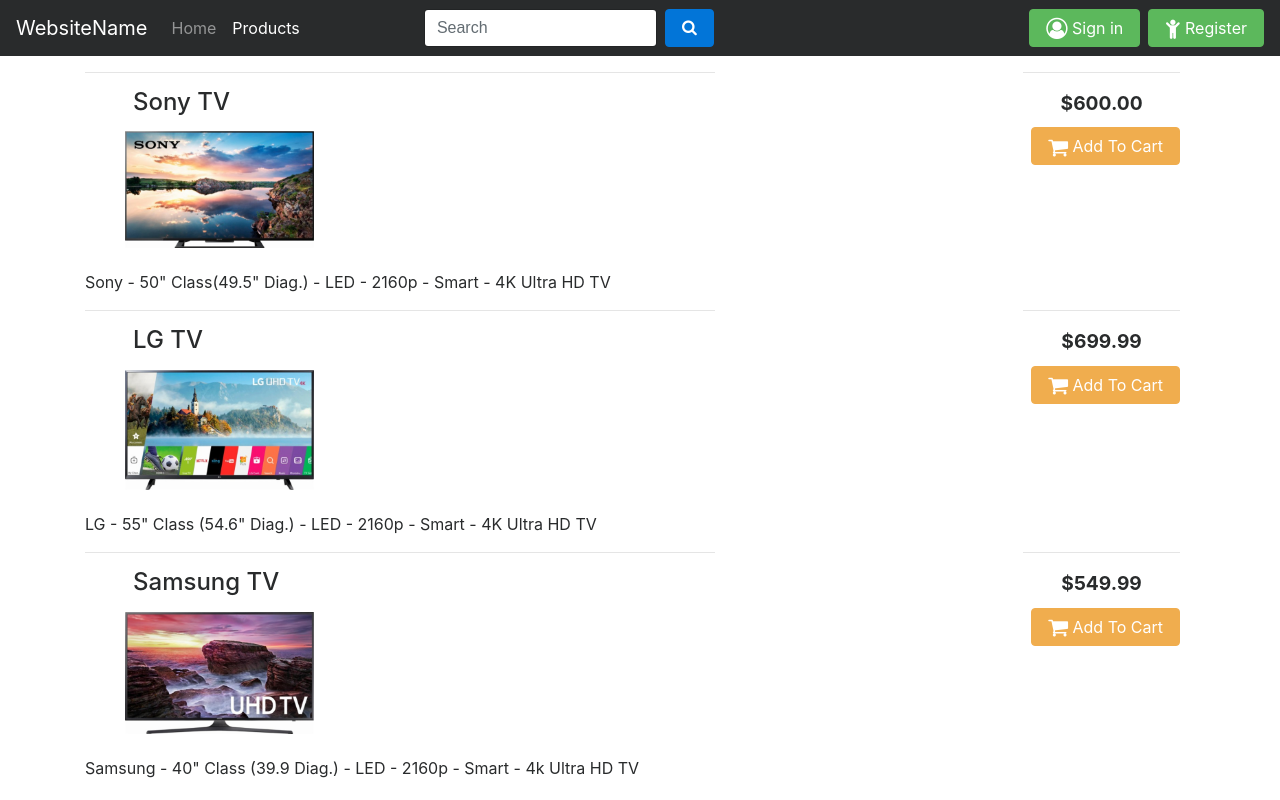
After one commit to Xwaffle1/CS3500Final, a PHP site: page /TVs.php in a window 1280 px wide. The commit adds this page. Run offline with PHP 8.4, Linux system fonts and the light colour scheme; some libraries are stand-ins or nearby versions.

Commit message:
Added TV page

```diff
--- /dev/null
+++ b/TVs.php
@@ -0,0 +1,90 @@
+<!DOCTYPE html>
+<html>
+<head lang="en">
+    <meta charset="utf-8">
+    <title>CS3500 Final</title>
+    <link href="assets/bootstrap/css/bootstrap.min.css" rel="stylesheet">
+    <link rel="stylesheet" href="assets/css/reset.css"/>
+    <link rel="stylesheet" href="assets/css/main.css"/>
+
+
+    <!-- jQuery (necessary for Bootstrap's JavaScript plugins) -->
+    <script src="https://ajax.googleapis.com/ajax/libs/jquery/1.12.4/jquery.min.js"></script>
+    <!-- Include all compiled plugins (below), or include individual files as needed -->
+    <script src="https://cdnjs.cloudflare.com/ajax/libs/tether/1.4.0/js/tether.min.js"></script>
+
+    <script src="assets/bootstrap/js/bootstrap.min.js"></script>
+
+</head>
+<header>
+    <?php include("navbar-top.php"); ?>
+    <script>
+        $(document).ready(function () {
+            $(".nav li").removeClass("active");
+            $('#categories').addClass('active');
+        });
+    </script>
+</header>
+<div class="container">
+    <div class="col">
+        <div class="row float-left">
+            <div class="col-80">
+                <hr />
+                <div class="col-60 float-left item-image-slot">
+                    <h3 class="item-header">Sony TV</h3>
+                    <img class="item-image" src="assets/images/tvs/sony.jpg"/>
+                    <p style="word-wrap: break-word">Sony - 50" Class(49.5" Diag.) - LED - 2160p - Smart - 4K Ultra HD TV</p>
+
+                </div>
+
+            </div>
+        </div>
+        <div class="col-80 float-right">
+            <hr />
+            <p class="price">$600.00</p>
+            <a class="btn navbar-btn ml-2 text-white btn-warning" href="javascript:void(0)"><i
+                        class="fa d-inline fa-lg fa-shopping-cart"></i> Add To Cart</a>
+        </div>
+    </div>
+
+    <div class="col">
+        <div class="row float-left">
+            <div class="col-80">
+                <hr />
+                <div class="col-60 float-left item-image-slot">
+                    <h3 class="item-header">LG TV</h3>
+                    <img class="item-image" src="assets/images/tvs/LG.jpg"/>
+                    <p style="word-wrap: break-word">LG - 55" Class (54.6" Diag.) - LED - 2160p - Smart - 4K Ultra HD TV </p>
+                </div>
+
+            </div>
+        </div>
+        <div class="col-80 float-right">
+            <hr />
+            <p class="price">$699.99</p>
+            <a class="btn navbar-btn ml-2 text-white btn-warning" href="javascript:void(0)"><i
+                        class="fa d-inline fa-lg fa-shopping-cart"></i> Add To Cart</a>
+        </div>
+    </div>
+    <div class="col">
+        <div class="row float-left">
+            <div class="col-80">
+                <hr />
+                <div class="col-60 float-left item-image-slot">
+                    <h3 class="item-header">Samsung TV</h3>
+                    <img class="item-image" src="assets/images/tvs/samsung.jpg"/>
+                    <p style="word-wrap: break-word">Samsung  -  40" Class (39.9 Diag.) - LED - 2160p - Smart - 4k Ultra HD TV</p>
+
+                </div>
+
+            </div>
+        </div>
+        <div class="col-80 float-right">
+            <hr />
+            <p class="price">$549.99</p>
+            <a class="btn navbar-btn ml-2 text-white btn-warning" href="javascript:void(0)"><i
+                        class="fa d-inline fa-lg fa-shopping-cart"></i> Add To Cart</a>
+        </div>
+    </div>
+
+</div>
--- a/assets/css/main.css
+++ b/assets/css/main.css
@@ -3,7 +3,8 @@ h1 {
     font-size: 8em;
 }
 h2{
-	font-size: 5em;
+	font-size: 3em;
+	padding-bottom: 5px;
 }
 
 body {
--- a/products.php
+++ b/products.php
@@ -33,7 +33,7 @@
     <a href="cameras.php" class="list-group-item"><i class="fa fa-camera"></i>&nbsp; Cameras</a>
     <a href="laptops.php" class="list-group-item"><i class="fa fa-laptop"></i>&nbsp; Computers</a>
     <a href="phones.php" class="list-group-item"><i class="fa fa-lg fa-mobile"></i>&nbsp; Phones</a>
-    <a href="#" class="list-group-item"><i class="fa fa-television"></i>&nbsp; TVs</a>
+    <a href="tvs.php" class="list-group-item"><i class="fa fa-television"></i>&nbsp; TVs</a>
     <a href="#" class="list-group-item"><i class="fa fa-gamepad"></i>&nbsp; Video Games</a>
 
 
```
Also changed, not shown: navbar-left.html (added, +24 -0 lines), navbar-top.html (added, +37 -0 lines), assets/images/tvs/lg.jpg (added), assets/images/tvs/samsung.jpg (added), assets/images/tvs/sony.jpg (added).
